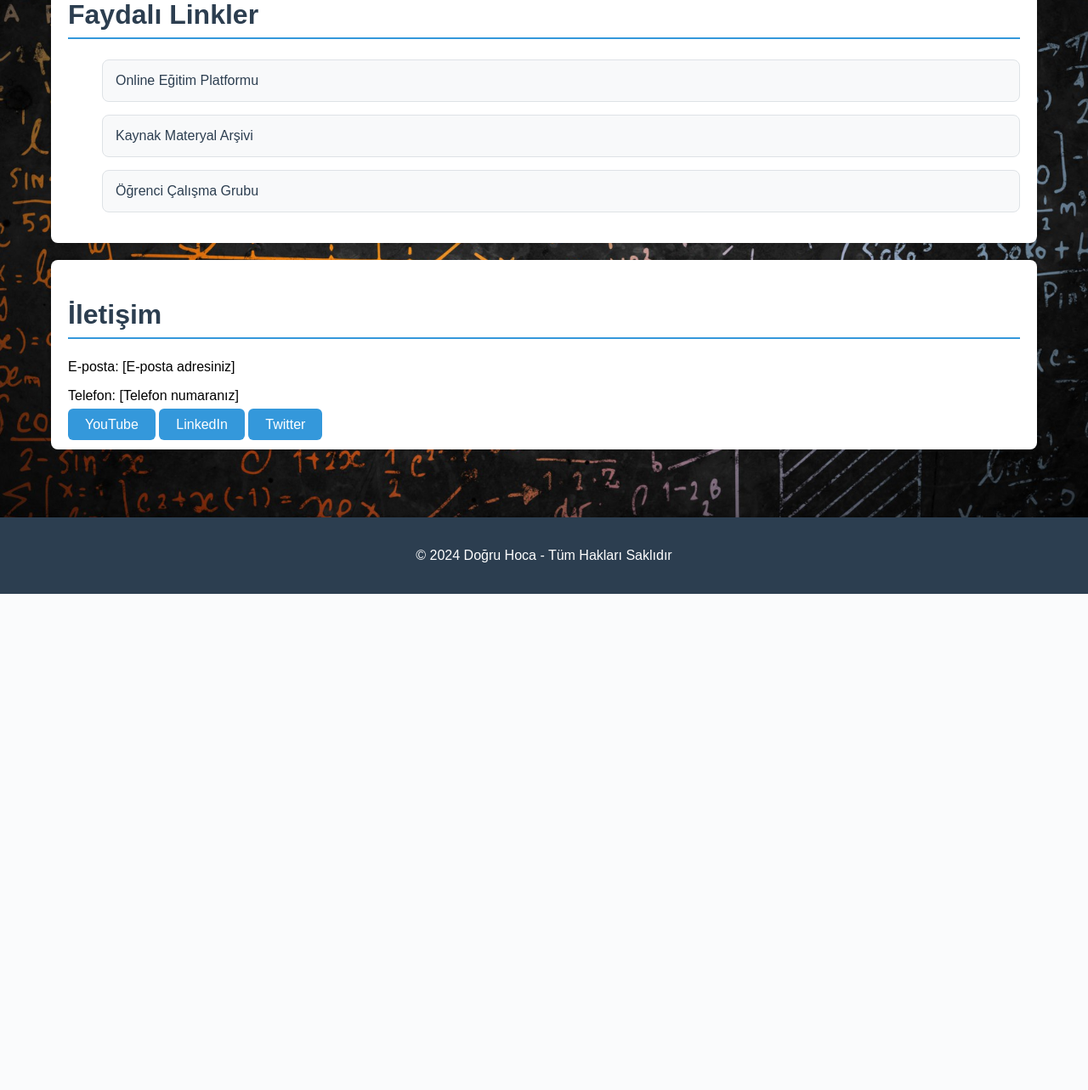
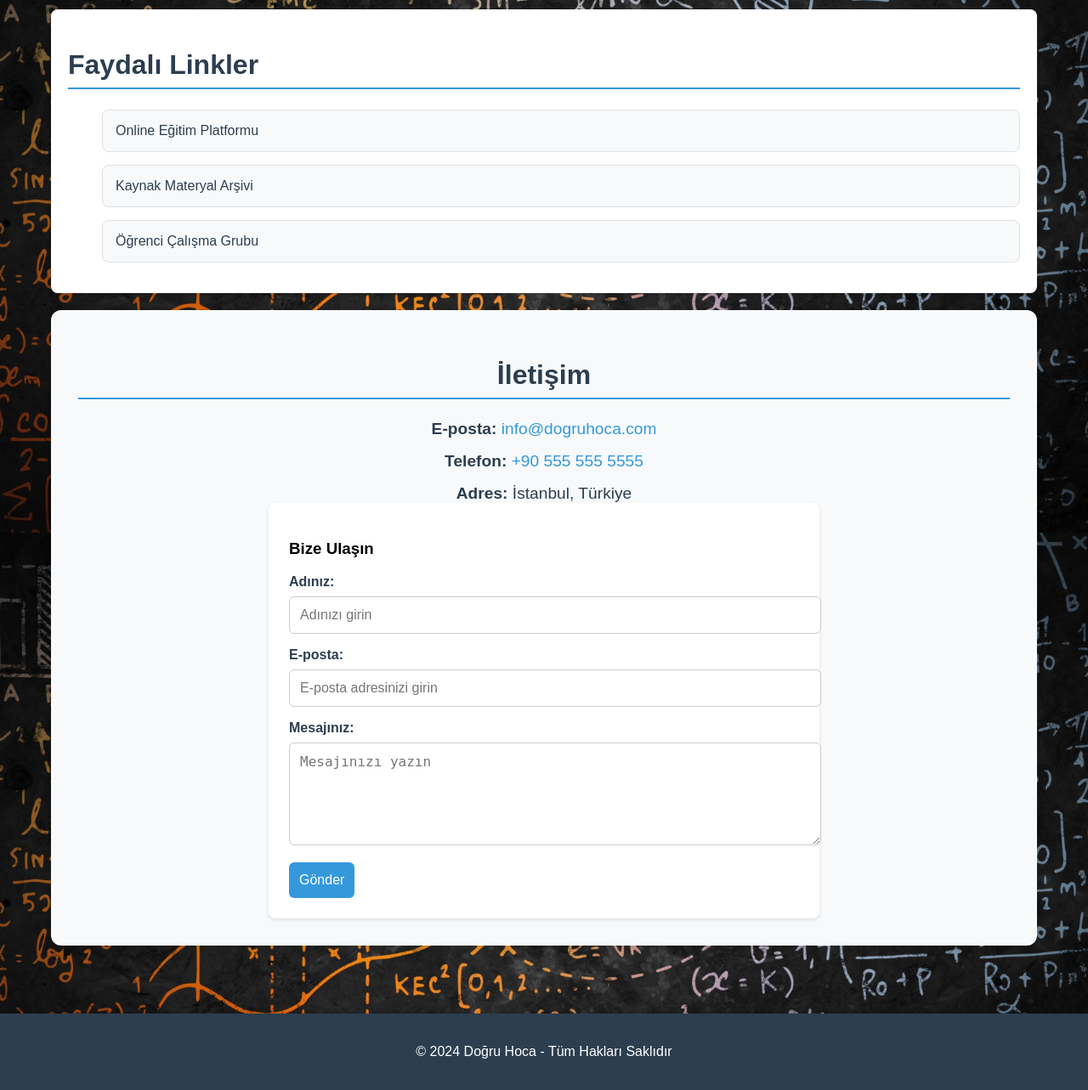
Before and after one commit to Abdullah497dk/cursorai, a PHP site: page /cursorai.html in a window 1280 px wide. Shown: the part 2573-3856 px from the top of the page at 85% size. Before the commit the page ends 3272 px from the top, so only its background shows below. Run offline with PHP 8.4, Linux system fonts and the light colour scheme.

Commit message:
contact part updated

```diff
--- a/cursorai.html
+++ b/cursorai.html
@@ -107,16 +107,24 @@
 			</ul>
 		</section>
 
-
-
-		<section id="iletisim" class="content-section">
+		<section id="iletisim" class="content-section contact-section">
 			<h2 class="section-title">İletişim</h2>
-			<p>E-posta: [E-posta adresiniz]</p>
-			<p>Telefon: [Telefon numaranız]</p>
-			<div class="social-links">
-				<a href="https://www.youtube.com" target="_blank">YouTube</a>
-				<a href="https://www.linkedin.com" target="_blank">LinkedIn</a>
-				<a href="https://www.twitter.com" target="_blank">Twitter</a>
+			<div class="contact-details">
+				<p><strong>E-posta:</strong> <a href="mailto:info@dogruhoca.com">info@dogruhoca.com</a></p>
+				<p><strong>Telefon:</strong> <a href="tel:+905555555555">+90 555 555 5555</a></p>
+				<p><strong>Adres:</strong> İstanbul, Türkiye</p>
+			</div>
+			<div class="contact-form">
+				<h3>Bize Ulaşın</h3>
+				<form action="contact.php" method="POST">
+					<label for="name">Adınız:</label>
+					<input type="text" id="name" name="name" placeholder="Adınızı girin" required>
+					<label for="email">E-posta:</label>
+					<input type="email" id="email" name="email" placeholder="E-posta adresinizi girin" required>
+					<label for="message">Mesajınız:</label>
+					<textarea id="message" name="message" rows="5" placeholder="Mesajınızı yazın" required></textarea>
+					<button type="submit">Gönder</button>
+				</form>
 			</div>
 		</section>
 	</div>
--- a/style.css
+++ b/style.css
@@ -486,3 +477,86 @@ social-links {
 		transform: translateY(0);
 	}
 }
+
+.contact-section {
+	background-color: #f8f9fa;
+	padding: 2rem;
+	border-radius: 12px;
+	box-shadow: 0 4px 8px rgba(0, 0, 0, 0.1);
+	margin: 20px 0;
+}
+
+.contact-section h2 {
+	color: #2c3e50;
+	font-size: 2rem;
+	margin-bottom: 1.5rem;
+	text-align: center;
+}
+
+.contact-details {
+	display: flex;
+	flex-direction: column;
+	gap: 1rem;
+	align-items: center;
+}
+
+.contact-details p {
+	font-size: 1.2rem;
+	color: #2c3e50;
+	margin: 0;
+}
+
+.contact-details a {
+	color: #3498db;
+	text-decoration: none;
+	font-size: 1.2rem;
+	transition: color 0.3s ease;
+}
+
+.contact-details a:hover {
+	color: #2980b9;
+}
+
+.contact-form {
+	margin-top: 2rem;
+	background-color: white;
+	padding: 1.5rem;
+	border-radius: 8px;
+	box-shadow: 0 2px 4px rgba(0, 0, 0, 0.1);
+	width: 100%;
+	max-width: 600px;
+	margin: 0 auto;
+}
+
+.contact-form label {
+	display: block;
+	margin-bottom: 0.5rem;
+	font-weight: bold;
+	color: #2c3e50;
+}
+
+.contact-form input,
+.contact-form textarea {
+	width: 100%;
+	padding: 12px;
+	margin-bottom: 1rem;
+	border: 1px solid #ccc;
+	border-radius: 6px;
+	font-size: 1rem;
+}
+
+.contact-form button {
+	background-color: #3498db;
+	color: white;
+	border: none;
+	padding: 12px;
+	border-radius: 6px;
+	cursor: pointer;
+	transition: background-color 0.3s, transform 0.3s;
+	font-size: 1rem;
+}
+
+.contact-form button:hover {
+	background-color: #2980b9;
+	transform: scale(1.05);
+}
```
Also changed, not shown: other parts of style.css (+8 -17 lines).
